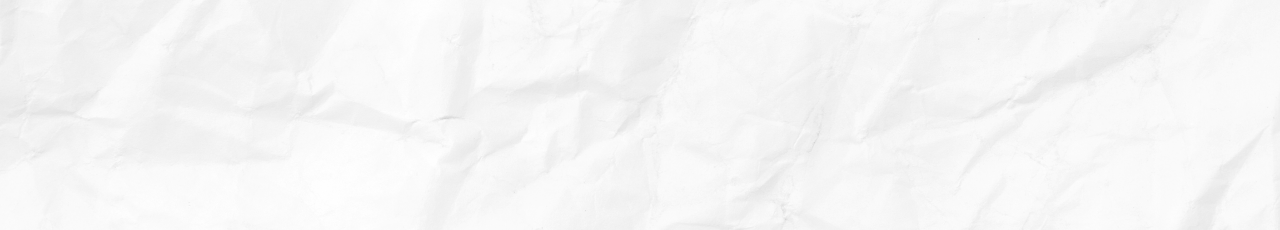
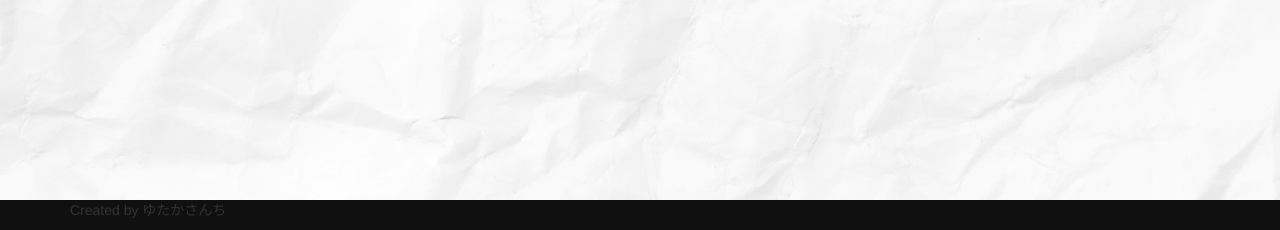
Before and after one commit to House-Yutaka/RealLife, a PHP site: page / in a window 1280 px wide. Shown: the part 570-800 px from the top of the page. Run offline with PHP 8.4, Linux system fonts and the light colour scheme; some libraries are stand-ins or nearby versions.

Commit message:
created parts/footer

```diff
--- a/index.php
+++ b/index.php
@@ -7,4 +7,8 @@
 		include('parts/header.php');
 	?>
 
+
+	<?php
+		include('parts/footer.php');
+	?>
 </html>
--- a/parts/footer.php
+++ b/parts/footer.php
@@ -0,0 +1,7 @@
+<body>
+	<footer class="footer">
+	<div class="container">
+			<p class="">Created by ゆたかさんち</p>
+		</div>
+	</footer>
+</body>
```
